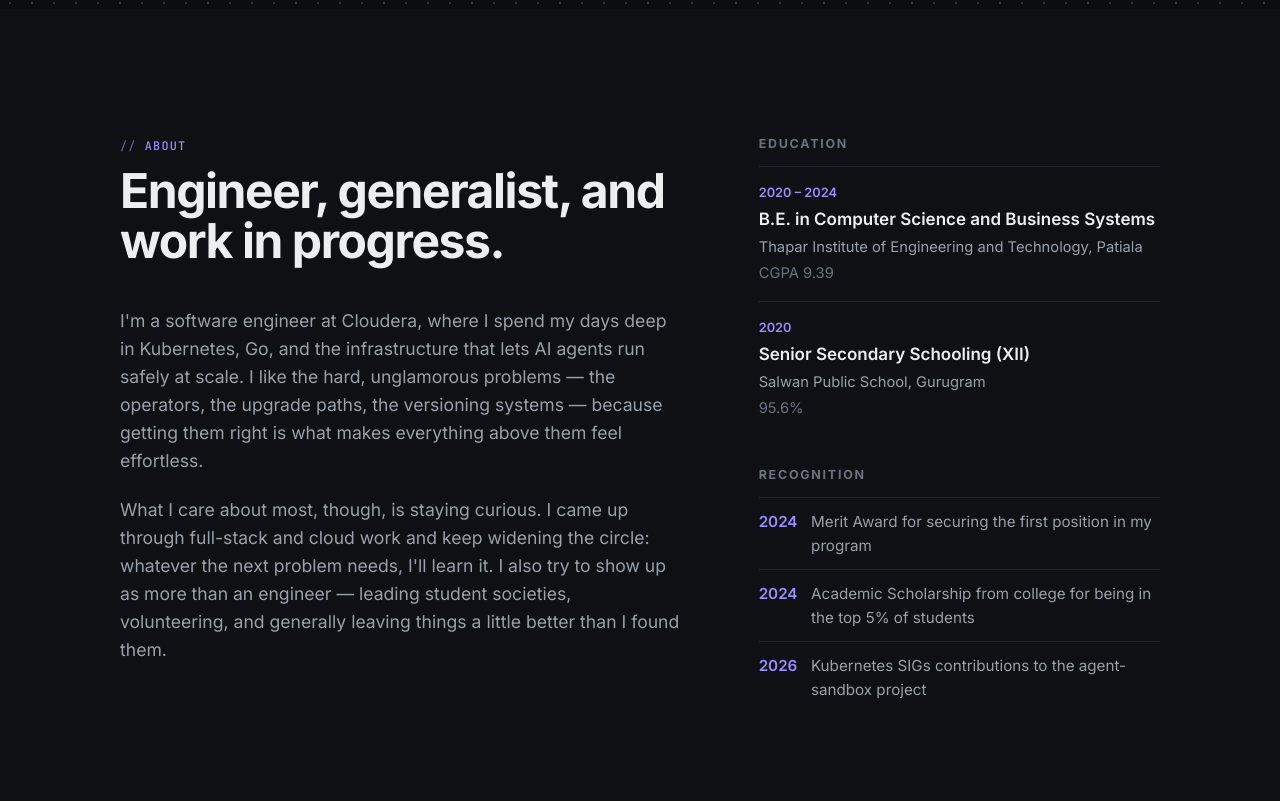
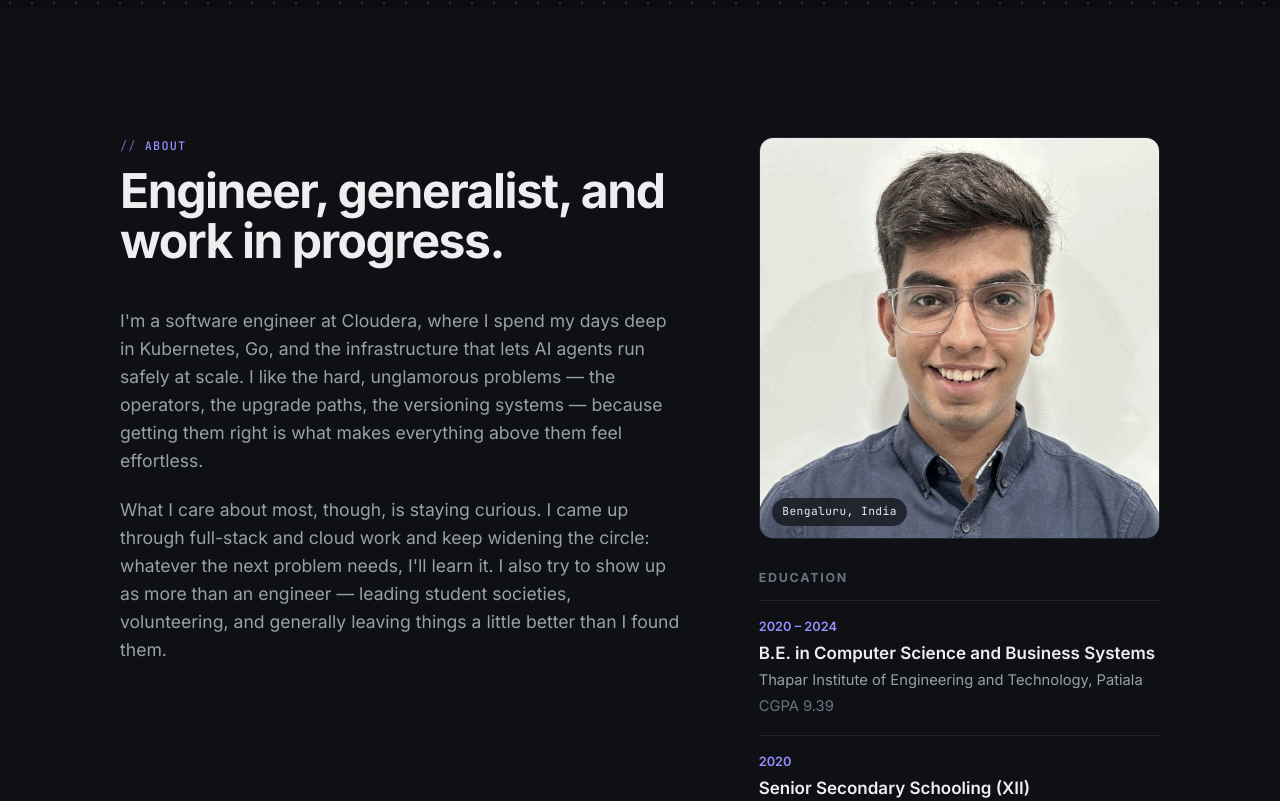
Before and after one commit to aniketsahran/aniket-portfolio, a React (Vite) app: page / in a window 1280 px wide. Shown: the part 799-1600 px from the top of the page. Built offline with nearby package versions, Linux system fonts and the light colour scheme.

Commit message:
feat: move portrait into about with engineer framing

```diff
--- a/src/sections/About.css
+++ b/src/sections/About.css
@@ -26,6 +26,43 @@
   gap: 2rem;
   position: sticky;
   top: 90px;
+}
+
+.about__portrait {
+  position: relative;
+  border: 1px solid var(--line);
+  border-radius: var(--radius);
+  overflow: hidden;
+  background: var(--bg-sunken);
+}
+
+.about__portrait img {
+  width: 100%;
+  height: auto;
+  display: block;
+  aspect-ratio: 1;
+  object-fit: cover;
+  filter: grayscale(0.35) contrast(1.02);
+  transition: filter 0.4s var(--ease);
+}
+
+.about__portrait:hover img {
+  filter: grayscale(0) contrast(1);
+}
+
+.about__portrait-tag {
+  position: absolute;
+  bottom: 0.75rem;
+  left: 0.75rem;
+  font-family: var(--font-mono);
+  font-size: 0.7rem;
+  letter-spacing: 0.04em;
+  color: var(--ink);
+  background: color-mix(in srgb, var(--bg) 70%, transparent);
+  backdrop-filter: blur(6px);
+  border: 1px solid var(--line);
+  padding: 0.25rem 0.6rem;
+  border-radius: 999px;
 }
 
 .about__block-title {
--- a/src/sections/About.jsx
+++ b/src/sections/About.jsx
@@ -21,6 +21,11 @@ export default function About() {
         </div>
 
         <div className="about__side">
+          <Reveal className="about__portrait">
+            <img src="/assets/portrait.jpg" alt="Aniket Sahran" width="1010" height="1010" loading="lazy" />
+            <span className="about__portrait-tag">Bengaluru, India</span>
+          </Reveal>
+
           <Reveal className="about__block">
             <h3 className="about__block-title">Education</h3>
             <ul className="about__edu">
```
Also changed, not shown: 1 other file (tests, documents, lock files or other folders).
